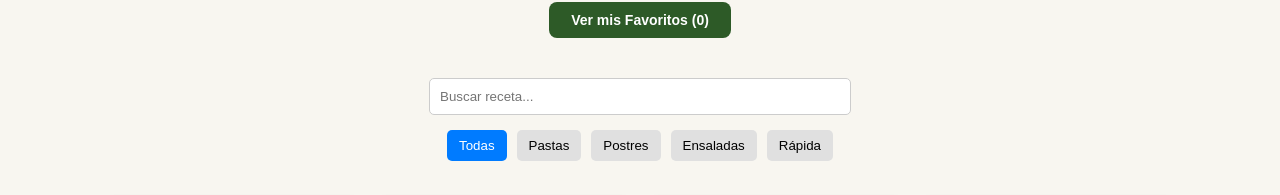
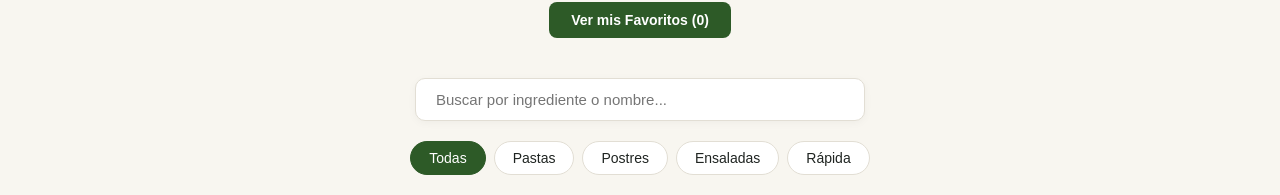
Before and after one commit to sebastianmardonesccp/recetario-app, a React (Vite) app: page / in a window 1280 px wide. Shown: the part 176-371 px from the top of the page. Built offline with nearby package versions, Linux system fonts and the light colour scheme; grey boxes are pictures that could not be loaded.

Commit message:
Estilizado de la barra de búsqueda y filtros de categoría en Buscador.jsx

```diff
--- a/src/components/buscador.jsx
+++ b/src/components/buscador.jsx
@@ -4,34 +4,41 @@ export default function Buscador({ busqueda, setBusqueda, categoria, setCategori
   const categorias = ['Todas', 'Pastas', 'Postres', 'Ensaladas', 'Rápida'];
 
   return (
-    <div style={{ marginBottom: '20px', textAlign: 'center' }}>
+    <div style={{ marginBottom: '35px', textAlign: 'center' }}>
       <input
         type="text"
-        placeholder="Buscar receta..."
+        placeholder="Buscar por ingrediente o nombre..."
         value={busqueda}
         onChange={(e) => setBusqueda(e.target.value)}
         style={{
-          padding: '10px',
-          width: '80%',
-          maxWidth: '400px',
-          borderRadius: '5px',
-          border: '1px solid #ccc',
-          marginBottom: '10px'
+          padding: '12px 20px',
+          width: '100%',
+          maxWidth: '450px',
+          borderRadius: '10px',
+          border: '1px solid var(--border-color)',
+          marginBottom: '20px',
+          fontSize: '15px',
+          outline: 'none',
+          backgroundColor: '#fff',
+          boxShadow: '0 2px 8px rgba(0,0,0,0.04)',
+          boxSizing: 'border-box'
         }}
       />
-      <div>
+      <div style={{ display: 'flex', justifyContent: 'center', flexWrap: 'wrap', gap: '8px' }}>
         {categorias.map((cat) => (
           <button
             key={cat}
             onClick={() => setCategoria(cat)}
             style={{
-              margin: '5px',
-              padding: '8px 12px',
-              borderRadius: '5px',
-              border: 'none',
+              padding: '8px 18px',
+              borderRadius: '20px',
+              border: categoria === cat ? '1px solid var(--primary)' : '1px solid var(--border-color)',
               cursor: 'pointer',
-              backgroundColor: categoria === cat ? '#007bff' : '#e0e0e0',
-              color: categoria === cat ? '#fff' : '#000'
+              backgroundColor: categoria === cat ? 'var(--primary)' : '#fff',
+              color: categoria === cat ? '#fff' : 'var(--text-dark)',
+              fontWeight: '500',
+              fontSize: '14px',
+              transition: 'all 0.2s ease'
             }}
           >
             {cat}
```
